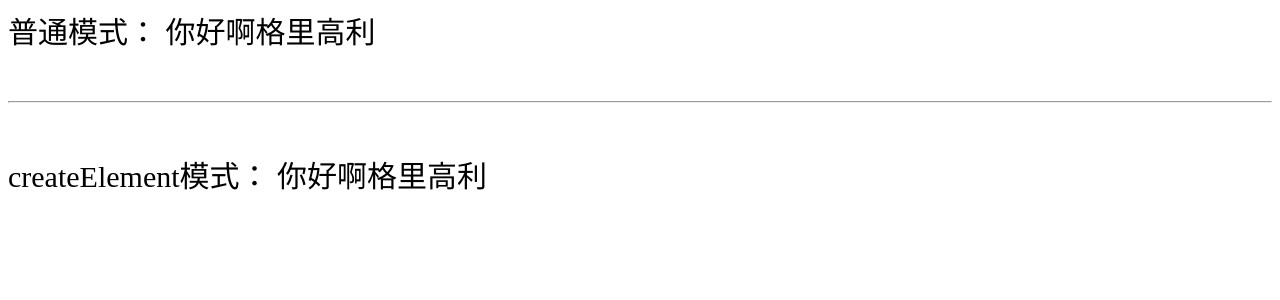
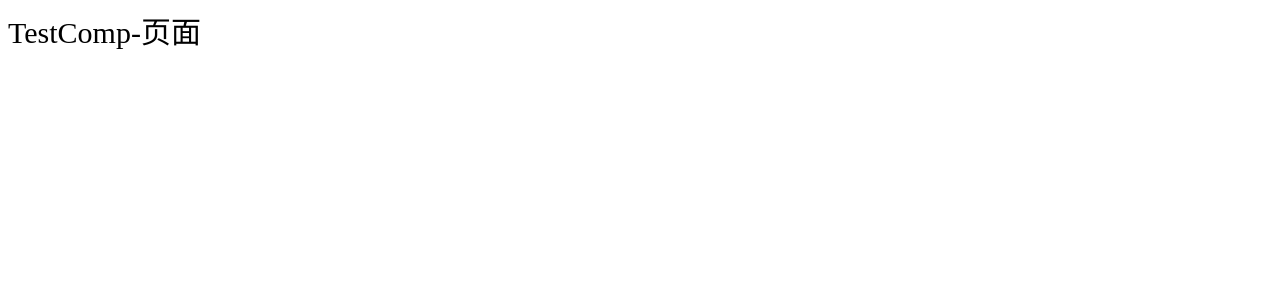
Before and after one commit to halfmoonvic/react-base, a React app: page / in a window 1280 px wide. Shown: the top 300 px of the page. Built offline with nearby package versions, Linux system fonts and the light colour scheme.

Commit message:
release(v3): 组件

```diff
--- a/src/App.js
+++ b/src/App.js
@@ -1,29 +1,13 @@
 import React, { Component } from 'react';
+
+import TestComp from './comp.js'
 
 class App extends Component {
   render() {
-    const m = React.createElement(
-      'div',
-      {className: 'createElement', title: 'createElement 模式'},
-      React.createElement(
-        'span',
-        null,
-        'createElement模式： '
-      ),
-      React.createElement(
-        'span',
-        null,
-        '你好啊格里高利'
-      )
-    )
     return (
       <div className="app">
-        <div className="normal" title="普通模式">
-          <span>普通模式： </span>
-          <span>你好啊格里高利</span>
-        </div>
-        <br/><hr/><br/>
-        {m}
+        <TestComp></TestComp>
+        {/*<testcomp>啊哈哈哈</testcomp>*/}
       </div>
     )
   }
--- /dev/null
+++ b/src/comp.js
@@ -0,0 +1,14 @@
+import React, { Component } from 'react'
+
+// 1. 组件名称
+// 2. 顶层标签
+
+class TestComp extends React.Component {
+  render() {
+    return (
+      <div>TestComp-页面</div>
+    )
+  }
+}
+
+export default TestComp
```
Also changed, not shown: 1 other file (tests, documents, lock files or other folders).
